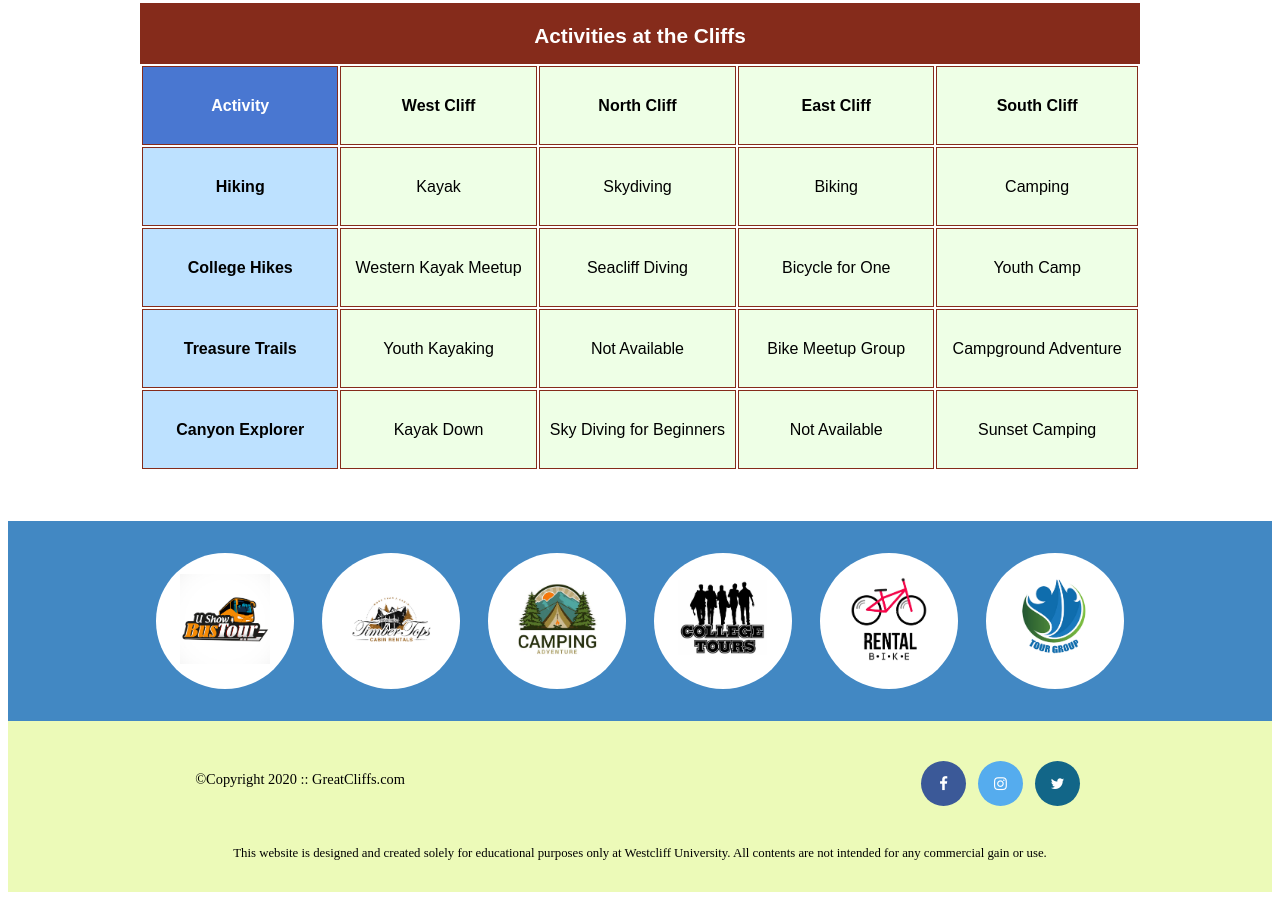
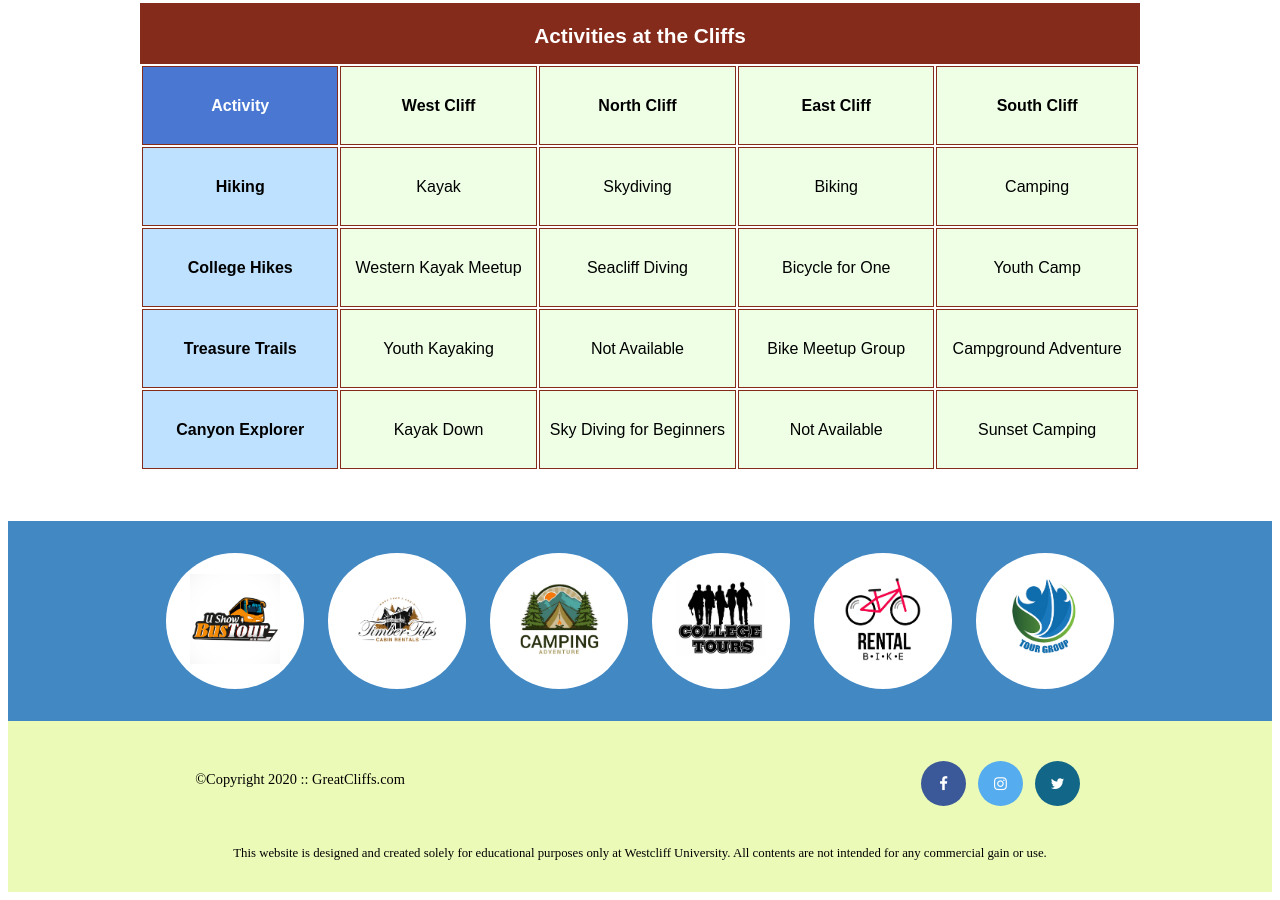
Before and after one commit to dynamicProjects/-homework-module1, a plain HTML site: page activities.html in a window 1280 px wide. Shown: the part 679-1579 px from the top of the page. Drawn offline with Linux system fonts and the light colour scheme.

Commit message:
added same script code in contact, activities and cliff HTML pages

```diff
--- a/activities.html
+++ b/activities.html
@@ -72,12 +72,12 @@
         </main> <!-- End  Main Content -->
         <section>
             <ul id="partners">
-                <li class="partner"><img src="images/partners/partner-bustour.png" alt="Partner Bus Tours"></li>
+                <!-- <li class="partner"><img src="images/partners/partner-bustour.png" alt="Partner Bus Tours"></li>
                 <li class="partner"><img src="images/partners/partner-cabinrental.png" alt="Partner Cabin Rental"></li>
                 <li class="partner"><img src="images/partners/partner-campingadv.png" alt="Partner Camping Adventure"></li>
                 <li class="partner"><img src="images/partners/partner-collegetours.png" alt="Partner College Tours"></li>
                 <li class="partner"><img src="images/partners/partner-rentalbike.png" alt="Partner Bike Rentals"></li>
-                <li class="partner"><img src="images/partners/partner-tourgroup.png" alt="Partner Tour Group"></li>
+                <li class="partner"><img src="images/partners/partner-tourgroup.png" alt="Partner Tour Group"></li> -->
             </ul>
         </section>
         <footer>
@@ -94,6 +94,35 @@
         </div>
         </footer>
         </div>
+        <script>
+                   // Create an array of partner images
+                var partnerImages = [
+                    "partner-bustour.png",
+                    "partner-cabinrental.png",
+                    "partner-campingadv.png",
+                    "partner-collegetours.png",
+                    "partner-rentalbike.png",
+                    "partner-tourgroup.png"
+                ];
+                // Get the ul element by its id
+                var ul = document.getElementById("partners");
+
+                // Iterate through the array and create list items with images
+                partnerImages.forEach(function(imageSrc) {
+                    var li = document.createElement("li");
+                    li.className = "partner";
+
+                    var img = document.createElement("img");
+                    img.src = "images/partners/" + imageSrc;
+                    img.alt = "Partner " + imageSrc.split('-').slice(1, -1).join(' ');
+
+                    // Append the image to the list item
+                    li.appendChild(img);
+
+                    // Append the list item to the ul
+                    ul.appendChild(li);
+                });
+        </script>
         </body>
 
 </html>
```
Also changed, not shown: cliffs.html (+32 -2 lines), contact.html (+33 -2 lines).
